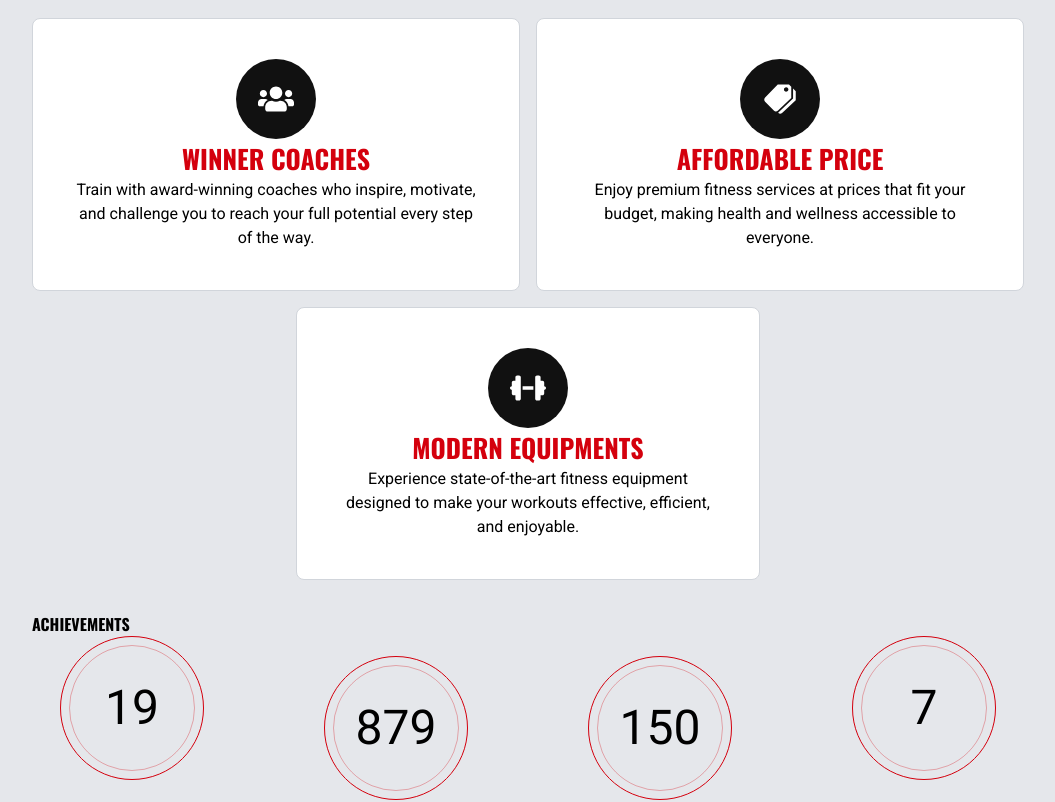
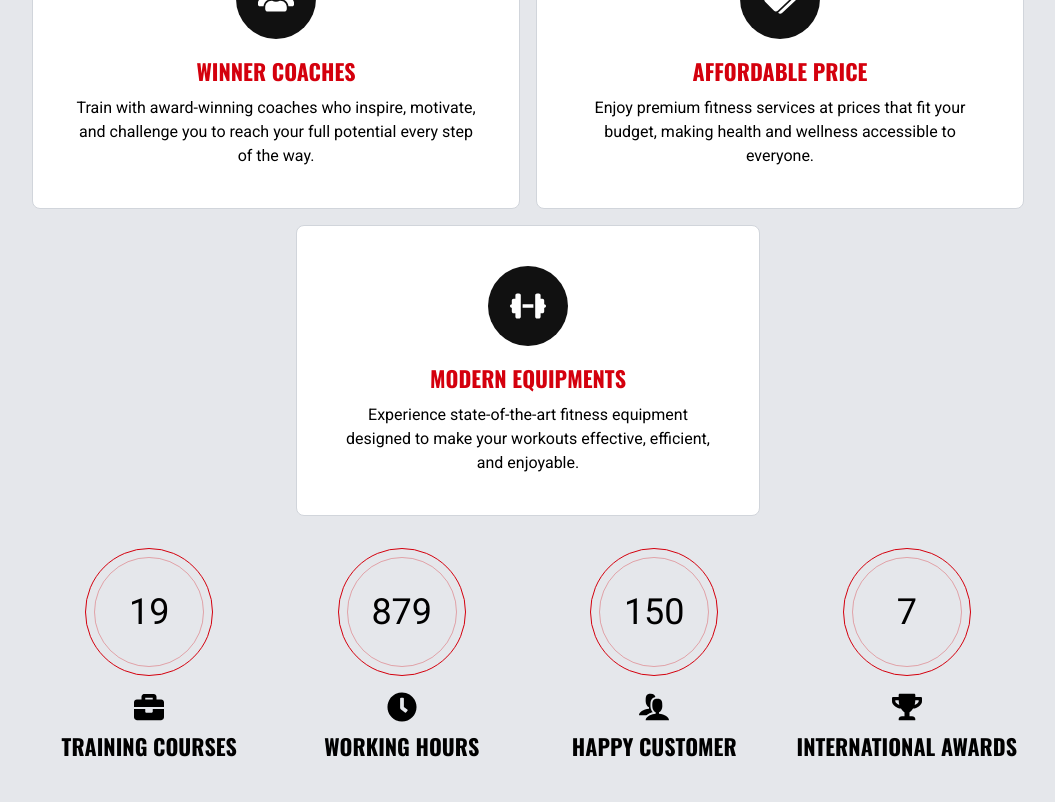
Before and after one commit to BogdanGrynjuk/webapp-fit-physique, a Next.js app: page / in a window 1280 px wide. Shown: the part 1080-1882 px from the top of the page, without its empty margins (112-1167 px from the left). Built offline with nearby package versions, Linux system fonts and the light colour scheme.

Commit message:
Updated styles for About section

```diff
--- a/src/app/components/About.tsx
+++ b/src/app/components/About.tsx
@@ -10,10 +10,10 @@ import AboutAchievements from './AboutAchievements';
 const About = () => {
   return (
     <section
-      className="pt-8 pb-16 lg:pt-14 lg:pb-28 flex flex-col items-center justify-center mt-[100px]"
+      className="min-h-[calc(100vh-100px)] pt-8 pb-8 lg:pt-14 lg:pb-14 flex flex-col items-center justify-start"
       id="about"
     >
-      <div className="container mx-auto flex flex-col items-center justify-center gap-8">
+      <div className="container mx-auto flex-1 flex flex-col items-center justify-between gap-8">
         <div className="flex flex-col gap-2 items-center text-center">
           <motion.h2
             variants={fadeIn('up', 0.4)}
@@ -36,7 +36,6 @@ const About = () => {
             and expert guidance.
           </motion.p>
         </div>
-
         <AboutFeatures />
         <AboutAchievements />
       </div>
--- a/src/app/components/AboutAchievements.tsx
+++ b/src/app/components/AboutAchievements.tsx
@@ -13,15 +13,15 @@ const statistic = [
 const AboutAchievements = () => {
   return (
     <section>
-      <h3>Achievements</h3>
-      <ul className="grid grid-cols-2 md:grid-cols-4 gap-16">
+      <h3 className="visually-hidden">Our achievements</h3>
+      <ul className="grid grid-cols-2 md:grid-cols-4 gap-4 md:gap-8 xl:gap-16">
         {statistic.map((item, index) => (
           <li
             key={index}
-            className="flex flex-col gap-6 items-center justify-center"
+            className="flex flex-col gap-4 items-center justify-start"
           >
-            <div className="w-36 h-36 border border-accent rounded-full p-2">
-              <div className="w-full h-full border border-accent/30 rounded-full flex flex-col items-center justify-center text-5xl">
+            <div className="w-32 h-32 xl:w-36 xl:h-36 border border-accent rounded-full p-2">
+              <div className="w-full h-full border border-accent/30 rounded-full flex flex-col items-center justify-center text-4xl xl:text-5xl">
                 {item.value}
               </div>
             </div>
--- a/src/app/components/AboutFeatures.tsx
+++ b/src/app/components/AboutFeatures.tsx
@@ -28,11 +28,12 @@ const features = [
 const AboutFeatures = () => {
   return (
     <section>
+      <h3 className="visually-hidden">Features</h3>
       <ul className="grid grid-cols-1 md:grid-cols-2 xl:grid-cols-3 gap-4">
         {features.map((feature, index) => (
           <li
             key={index}
-            className={`p-10 flex flex-col flex-grow items-center justify-center border border-gray-300 rounded-lg bg-white ${
+            className={`p-10 flex flex-col flex-1 items-center justify-center gap-4 border border-gray-300 rounded-lg bg-white ${
               index === 2
                 ? 'md:col-span-2 md:justify-self-center md:w-[calc(50%-2rem)] xl:col-span-1 xl:justify-self-auto xl:w-auto'
                 : ''
@@ -41,7 +42,7 @@ const AboutFeatures = () => {
             <div className="w-20 h-20 rounded-full flex items-center justify-center text-4xl text-white bg-primary-300 ">
               {feature.icon}
             </div>
-            <div className="text-center">
+            <div className="flex flex-col gap-2 items-center justify-center text-center">
               <h4 className="h4 text-accent">{feature.title}</h4>
               <p className="text-sm mobile:text-base">{feature.description}</p>
             </div>
--- a/src/app/components/HeroSlide.tsx
+++ b/src/app/components/HeroSlide.tsx
@@ -22,7 +22,7 @@ const HeroSlide = ({
   return (
     <div
       className={clsx(
-        'h-full flex mt-[130px] mobile:mt-0 md:items-center justify-center lg:justify-end',
+        'h-full flex pt-[130px] mobile:pt-0 md:items-center justify-center lg:justify-end',
       )}
     >
       <div className="flex flex-col items-center lg:items-start lg:max-w-[700px]">
--- a/src/app/globals.css
+++ b/src/app/globals.css
@@ -37,11 +37,17 @@
   }
 
   .h4 {
-    @apply text-[22px] mobile:text-[26px];
+    @apply text-[20px] mobile:text-[22px] xl:text-[26px];
   }
 
   .h5 {
     @apply text-[18px] mobile:text-[22px];
+  }
+
+  .visually-hidden {
+    @apply absolute w-[1px] h-[1px] m-[-1px] border-0 p-0 whitespace-nowrap overflow-hidden;
+    clip-path: inset(100%);
+    clip: rect(0 0 0 0);
   }
 }
 
```
